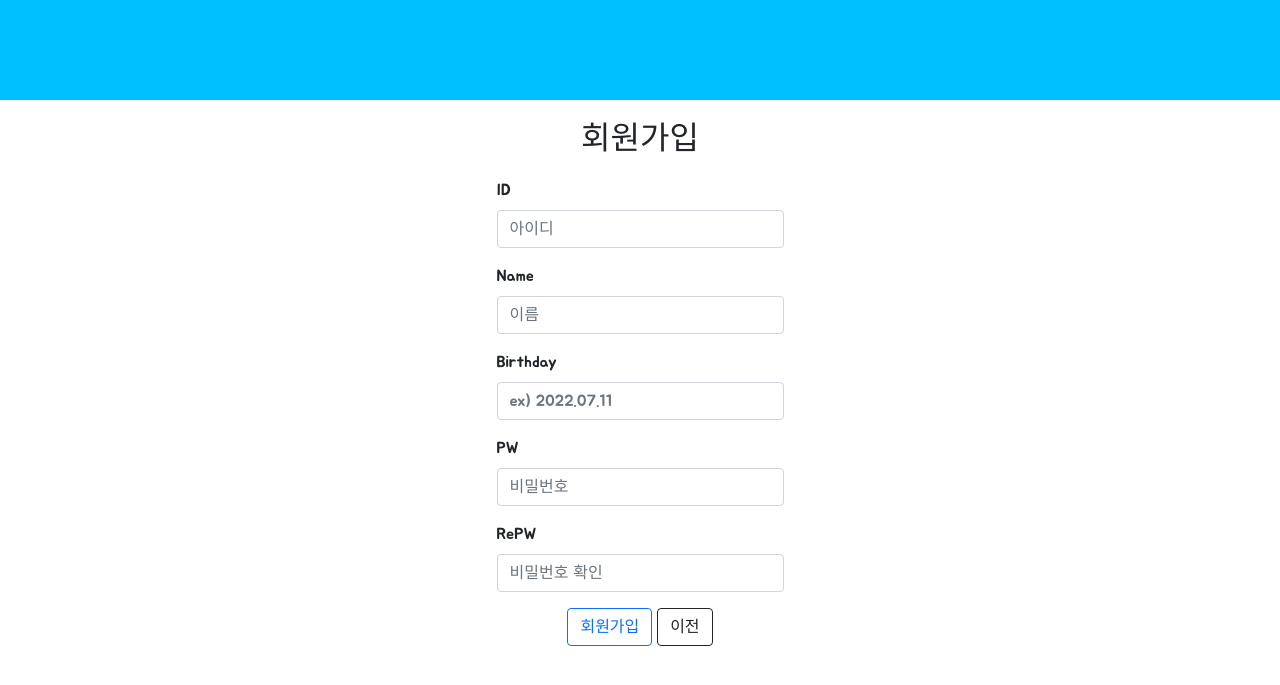
After one commit to raaang/Team8, a Flask app: template templates/member/join_form.html in a window 1280 px wide. The commit adds this page. Shown: the top 685 px of the page. Run offline with Flask 2, Linux system fonts and the light colour scheme; the template is opened without the code that fills it, so the values that code supplies are empty.

Commit message:
join_page 작성

```diff
--- a/app.py
+++ b/app.py
@@ -0,0 +1,41 @@
+from flask import Flask, render_template, request, jsonify
+app = Flask(__name__)
+
+from pymongo import MongoClient
+client = MongoClient('mongodb+srv://test:sparta@cluster0.irl8uln.mongodb.net/Cluster0?retryWrites=true&w=majority')
+db = client.dbsparta
+
+@app.route('/')
+def home():
+    return render_template('index.html')
+
+@app.route('/member/join_form')
+def join_from():
+    return render_template('/member/join_form.html')
+
+@app.route('/member/join', methods=['POST'])
+def join():
+    id = request.form['id_give']
+    name = request.form['name_give']
+    birthday = request.form['birthday_give']
+    pw = request.form['pw_give']
+
+    birthyear = int(birthday.split('.')[0])
+
+    print(id, name, birthday, birthyear, pw)
+
+    if(birthyear < 2003):
+        doc = {
+            'id': id,
+            'name': name,
+            'birthday': birthday,
+            'pw': pw
+        }
+        db.member.insert_one(doc)
+
+        return jsonify({'msg': '회원가입 완료!'})
+
+    return jsonify({'msg': '미성년자입니다. 회원가입이 불가능합니다.'})
+
+if __name__ == '__main__':
+    app.run('0.0.0.0', port=5000, debug=True)
--- a/templates/index.html
+++ b/templates/index.html
@@ -5,6 +5,6 @@
     <title>Title</title>
 </head>
 <body>
-
+    <button type="button" onclick="location.href='/member/join_form'">회원가입</button>
 </body>
 </html>
--- /dev/null
+++ b/templates/member/join_form.html
@@ -0,0 +1,109 @@
+<!DOCTYPE html>
+<html lang="en">
+<head>
+    <meta charset="UTF-8">
+    <link href="https://cdn.jsdelivr.net/npm/bootstrap@5.0.2/dist/css/bootstrap.min.css" rel="stylesheet"
+          integrity="sha384-EVSTQN3/azprG1Anm3QDgpJLIm9Nao0Yz1ztcQTwFspd3yD65VohhpuuCOmLASjC" crossorigin="anonymous">
+    <script src="https://ajax.googleapis.com/ajax/libs/jquery/3.5.1/jquery.min.js"></script>
+    <script src="https://cdn.jsdelivr.net/npm/bootstrap@5.0.2/dist/js/bootstrap.bundle.min.js"
+            integrity="sha384-MrcW6ZMFYlzcLA8Nl+NtUVF0sA7MsXsP1UyJoMp4YLEuNSfAP+JcXn/tWtIaxVXM"
+            crossorigin="anonymous"></script>
+
+    <link href="https://fonts.googleapis.com/css2?family=Jua&display=swap" rel="stylesheet">
+
+    <title>회원가입</title>
+
+    <style>
+        * {
+            font-family: 'Jua', sans-serif;
+        }
+
+        .banner {
+            width: 100%;
+            height: 100px;
+            background-color: deepskyblue;
+        }
+
+        .join-form {
+            width: 700px;
+            margin: 20px auto 0px auto;
+            display: flex;
+            flex-direction: column;
+            align-items: center;
+            justify-content: center;
+        }
+
+        .wrapper {
+            width: 1000px;
+            margin: 20px auto 0px auto;
+        }
+    </style>
+    <script>
+        function join() {
+            let id = $('#id').val()
+            let name = $('#name').val()
+            let birthday = $('#birthday').val()
+            let pw = $('#pw').val()
+            let repw = $('#repw').val()
+
+            if (id == '') {
+                alert('아이디를 입력해주세요!')
+            }else if (name == '') {
+                alert('이름을 입력해주세요!')
+            }else if (birthday == '') {
+                alert('생년월일을 입력해주세요!')
+            }else if (pw == '') {
+                alert('비밀번호를 입력해주세요!')
+            }else if (repw == '') {
+                alert('비밀번호 확인을 입력해주세요!')
+            }else if (pw != repw) {
+                alert('비밀번호와 비밀번호 확인이 일치하지 않습니다. 다시 입력해주세요!')
+            }
+            $.ajax({
+                type: 'POST',
+                url: '/member/join',
+                data: {id_give: id, name_give: name, birthday_give: birthday, pw_give: pw},
+                success: function (response) {
+                    alert(response['msg'])
+                    document.location.href='/'
+                }
+            });
+        }
+    </script>
+</head>
+<body>
+
+    <div class="banner"></div>
+
+    <div class="wrapper">
+        <h2 align="center">회원가입</h2>
+        <div class="join-form">
+            <div class="mb-3">
+                <label for="formGroupExampleInput" class="form-label">ID</label>
+                <input type="text" class="form-control" id="id" placeholder="아이디">
+            </div>
+            <div class="mb-3">
+                <label for="formGroupExampleInput" class="form-label">Name</label>
+                <input type="text" class="form-control" id="name" placeholder="이름">
+            </div>
+            <div class="mb-3">
+                <label for="formGroupExampleInput" class="form-label">Birthday</label>
+                <input type="text" class="form-control" id="birthday" placeholder="ex) 2022.07.11">
+            </div>
+            <div class="mb-3">
+                <label for="formGroupExampleInput" class="form-label">PW</label>
+                <input type="password" class="form-control" id="pw" placeholder="비밀번호">
+            </div>
+            <div class="mb-3">
+                <label for="formGroupExampleInput" class="form-label">RePW</label>
+                <input type="password" class="form-control" id="repw" placeholder="비밀번호 확인">
+            </div>
+
+            <div>
+                <button type="button" class="btn btn-outline-primary" onclick="join()">회원가입</button>
+                <button type="button" class="btn btn-outline-dark" onclick="location.href='/'">이전</button>
+            </div>
+        </div>
+    </div>
+</body>
+</html>
```
